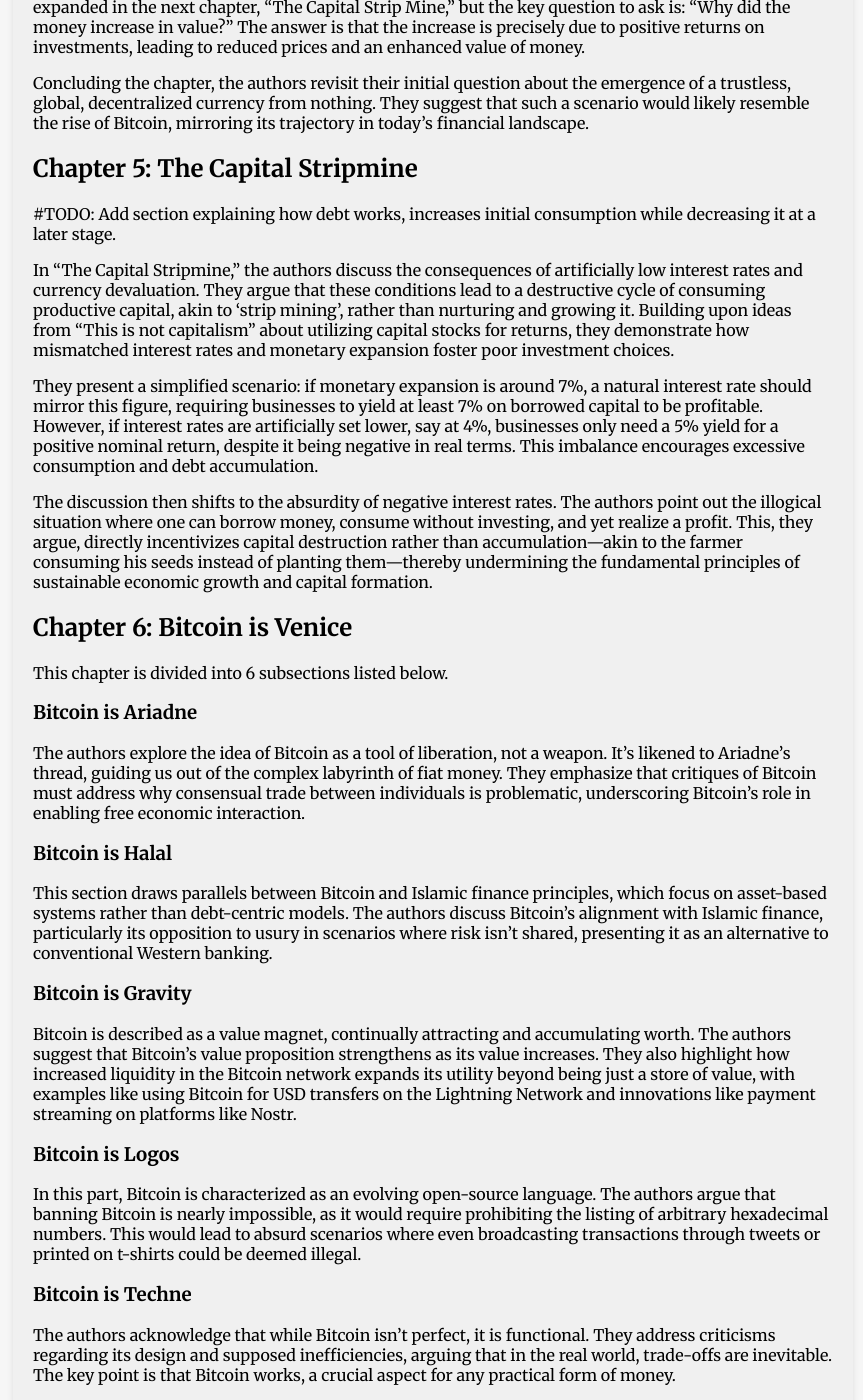
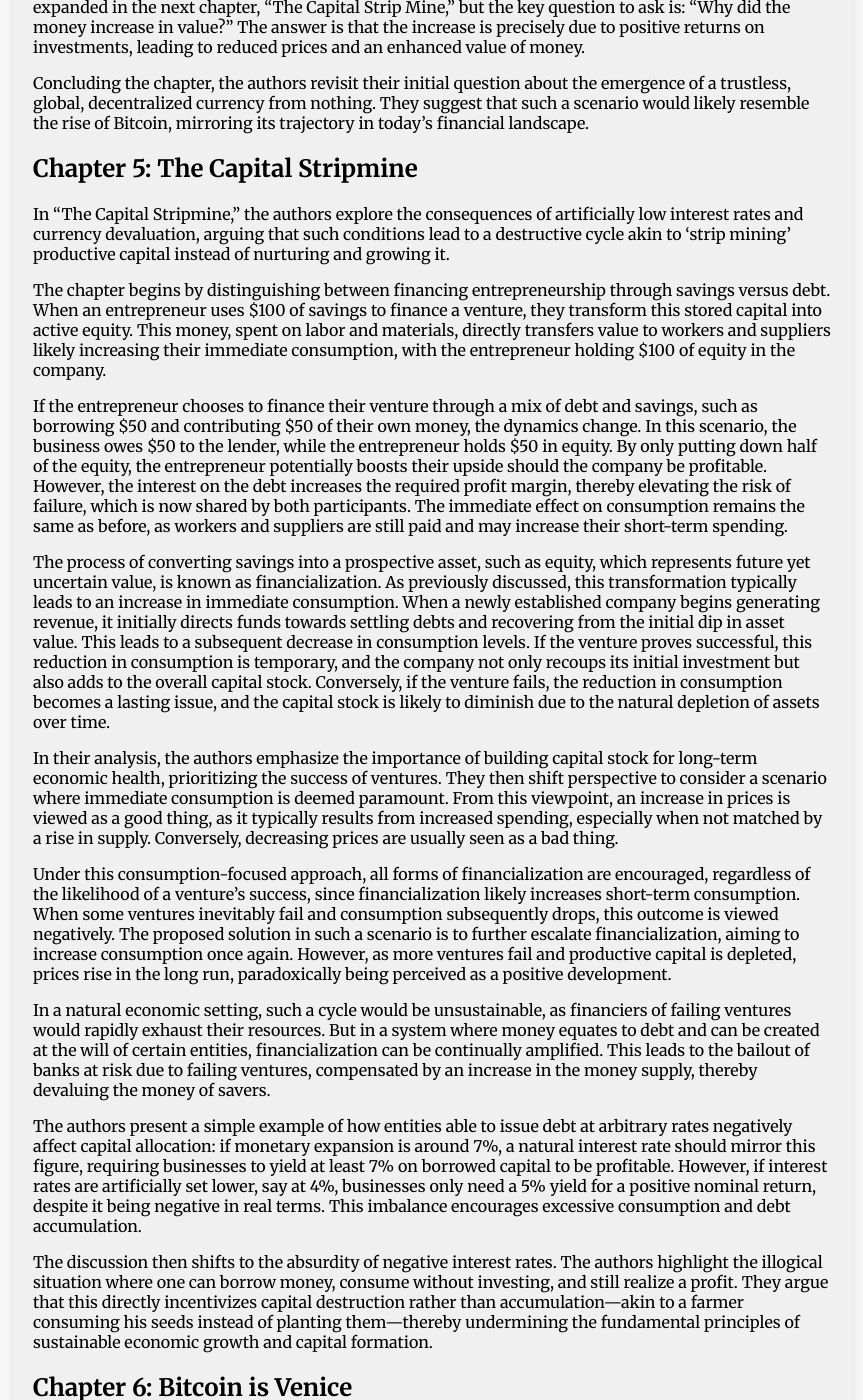
Before and after one commit to Kortelange/webpage, a Jekyll site: the page built from _books/bitcoin_is_venice.md, in a window 1280 px wide and 1400 px high, scrolled down 2872 px. Shown: the whole window, without its empty margins (207-1070 px from the left). Built offline with Jekyll 4.4.1, drawn with Linux system fonts in a browser that asks for light colours.

Commit message:
Update 'The Capital Stripmine' of BTC is Venice

```diff
--- a/_books/bitcoin_is_venice.md
+++ b/_books/bitcoin_is_venice.md
@@ -53,13 +53,23 @@ The chapter also confronts common economic arguments against Bitcoin being legit
 Concluding the chapter, the authors revisit their initial question about the emergence of a trustless, global, decentralized currency from nothing. They suggest that such a scenario would likely resemble the rise of Bitcoin, mirroring its trajectory in today’s financial landscape.
 
 ## Chapter 5: The Capital Stripmine
-#TODO: Add section explaining how debt works, increases initial consumption while decreasing it at a later stage.
+In "The Capital Stripmine," the authors explore the consequences of artificially low interest rates and currency devaluation, arguing that such conditions lead to a destructive cycle akin to 'strip mining' productive capital instead of nurturing and growing it.
 
-In "The Capital Stripmine," the authors discuss the consequences of artificially low interest rates and currency devaluation. They argue that these conditions lead to a destructive cycle of consuming productive capital, akin to 'strip mining', rather than nurturing and growing it. Building upon ideas from "This is not capitalism" about utilizing capital stocks for returns, they demonstrate how mismatched interest rates and monetary expansion foster poor investment choices.
+The chapter begins by distinguishing between financing entrepreneurship through savings versus debt. When an entrepreneur uses $100 of savings to finance a venture, they transform this stored capital into active equity. This money, spent on labor and materials, directly transfers value to workers and suppliers likely increasing their immediate consumption, with the entrepreneur holding $100 of equity in the company.
 
-They present a simplified scenario: if monetary expansion is around 7%, a natural interest rate should mirror this figure, requiring businesses to yield at least 7% on borrowed capital to be profitable. However, if interest rates are artificially set lower, say at 4%, businesses only need a 5% yield for a positive nominal return, despite it being negative in real terms. This imbalance encourages excessive consumption and debt accumulation.
+If the entrepreneur chooses to finance their venture through a mix of debt and savings, such as borrowing $50 and contributing $50 of their own money, the dynamics change. In this scenario, the business owes $50 to the lender, while the entrepreneur holds $50 in equity. By only putting down half of the equity, the entrepreneur potentially boosts their upside should the company be profitable. However, the interest on the debt increases the required profit margin, thereby elevating the risk of failure, which is now shared by both participants. The immediate effect on consumption remains the same as before, as workers and suppliers are still paid and may increase their short-term spending.
 
-The discussion then shifts to the absurdity of negative interest rates. The authors point out the illogical situation where one can borrow money, consume without investing, and yet realize a profit. This, they argue, directly incentivizes capital destruction rather than accumulation—akin to the farmer consuming his seeds instead of planting them—thereby undermining the fundamental principles of sustainable economic growth and capital formation.
+The process of converting savings into a prospective asset, such as equity, which represents future yet uncertain value, is known as financialization. As previously discussed, this transformation typically leads to an increase in immediate consumption. When a newly established company begins generating revenue, it initially directs funds towards settling debts and recovering from the initial dip in asset value. This leads to a subsequent decrease in consumption levels. If the venture proves successful, this reduction in consumption is temporary, and the company not only recoups its initial investment but also adds to the overall capital stock. Conversely, if the venture fails, the reduction in consumption becomes a lasting issue, and the capital stock is likely to diminish due to the natural depletion of assets over time.
+
+In their analysis, the authors emphasize the importance of building capital stock for long-term economic health, prioritizing the success of ventures. They then shift perspective to consider a scenario where immediate consumption is deemed paramount. From this viewpoint, an increase in prices is viewed as a good thing, as it typically results from increased spending, especially when not matched by a rise in supply. Conversely, decreasing prices are usually seen as a bad thing.
+
+Under this consumption-focused approach, all forms of financialization are encouraged, regardless of the likelihood of a venture’s success, since financialization likely increases short-term consumption. When some ventures inevitably fail and consumption subsequently drops, this outcome is viewed negatively. The proposed solution in such a scenario is to further escalate financialization, aiming to increase consumption once again. However, as more ventures fail and productive capital is depleted, prices rise in the long run, paradoxically being perceived as a positive development.
+
+In a natural economic setting, such a cycle would be unsustainable, as financiers of failing ventures would rapidly exhaust their resources. But in a system where money equates to debt and can be created at the will of certain entities, financialization can be continually amplified. This leads to the bailout of banks at risk due to failing ventures, compensated by an increase in the money supply, thereby devaluing the money of savers.
+
+The authors present a simple example of how entities able to issue debt at arbitrary rates negatively affect capital allocation: if monetary expansion is around 7%, a natural interest rate should mirror this figure, requiring businesses to yield at least 7% on borrowed capital to be profitable. However, if interest rates are artificially set lower, say at 4%, businesses only need a 5% yield for a positive nominal return, despite it being negative in real terms. This imbalance encourages excessive consumption and debt accumulation.
+
+The discussion then shifts to the absurdity of negative interest rates. The authors highlight the illogical situation where one can borrow money, consume without investing, and still realize a profit. They argue that this directly incentivizes capital destruction rather than accumulation—akin to a farmer consuming his seeds instead of planting them—thereby undermining the fundamental principles of sustainable economic growth and capital formation.
 
 ## Chapter 6: Bitcoin is Venice
 This chapter is divided into 6 subsections listed below.
```
